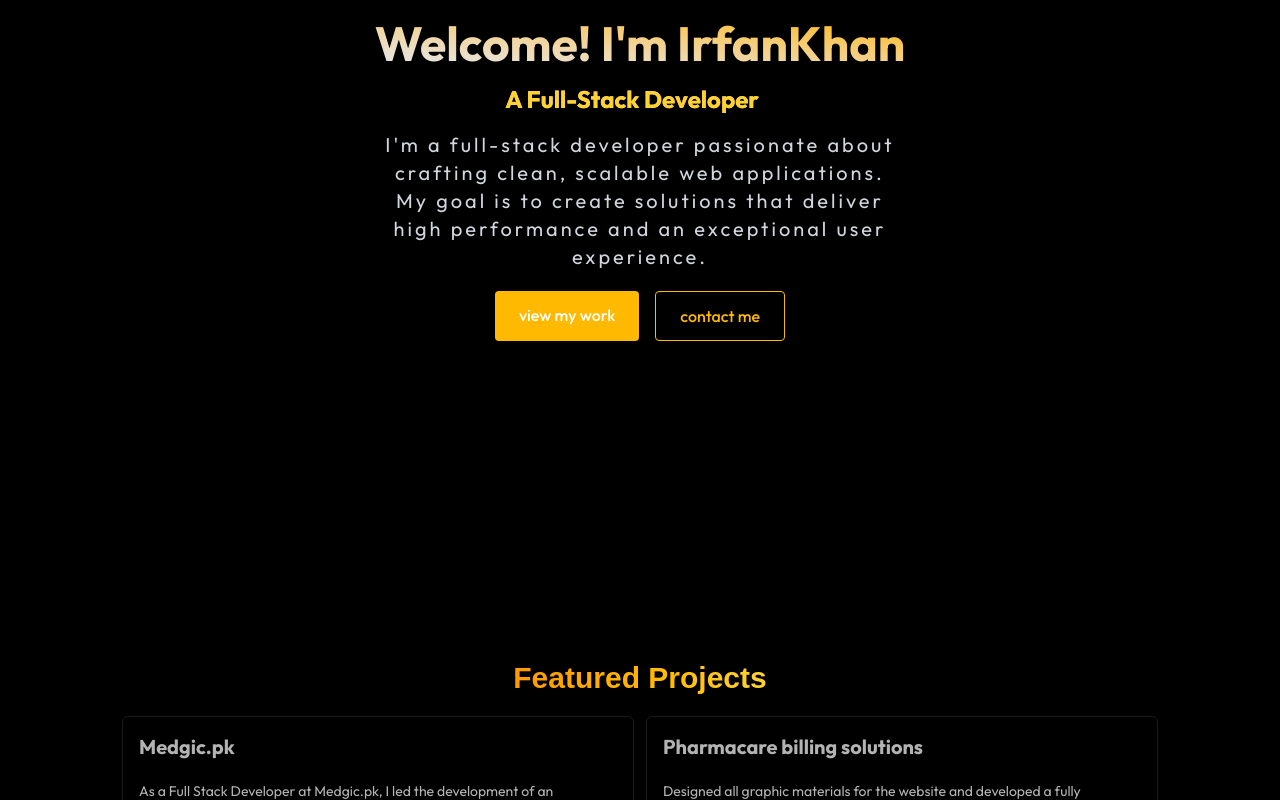
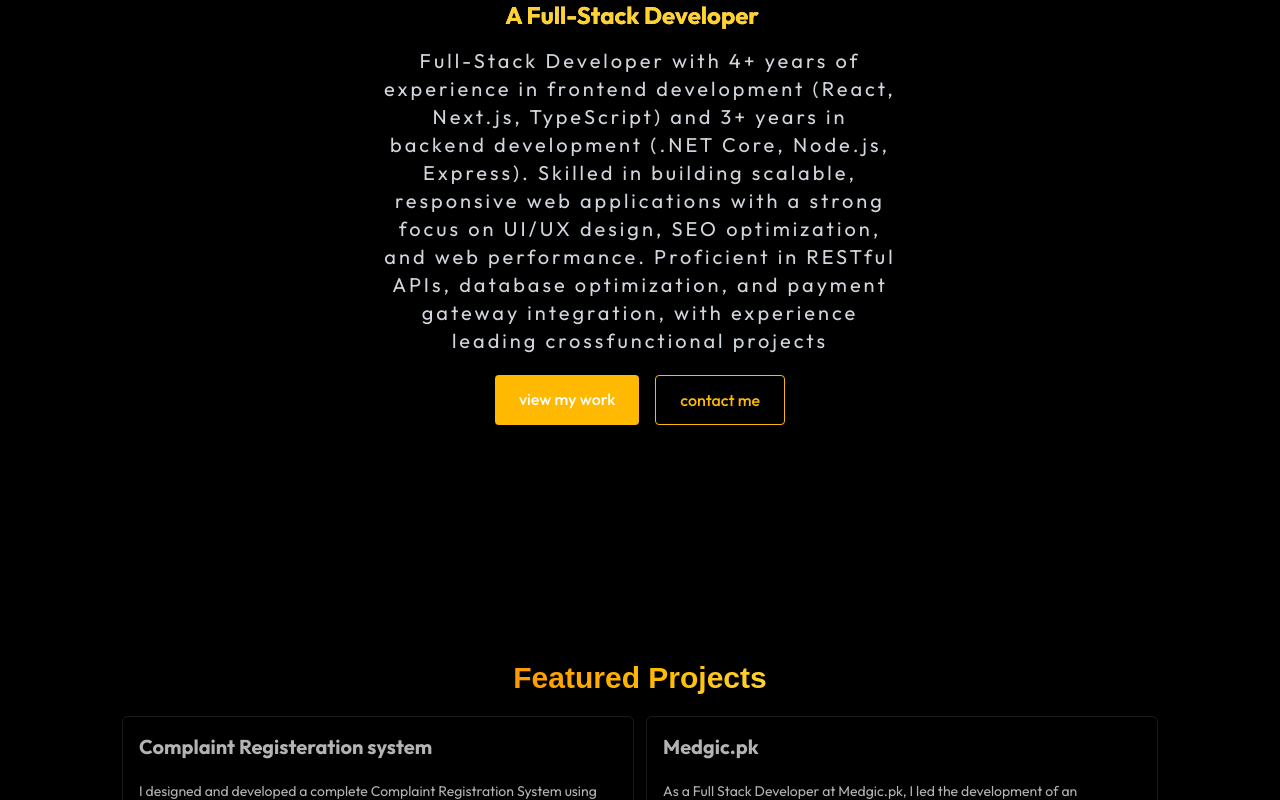
Before and after one commit to DeveloperIrkhan/irfankhan-portfolio, a React (Vite) app: page / in a window 1280 px wide. Shown: the part 220-1020 px from the top of the page. Built offline with nearby package versions, Linux system fonts and the light colour scheme; a web font is replaced by a local one.

Commit message:
adding new projects

```diff
--- a/src/Components/sections/About.tsx
+++ b/src/Components/sections/About.tsx
@@ -13,14 +13,15 @@ const frontEndSkills = [
   "Redux Toolkit",
   "Context API",
   "Razor Pages",
-  "React Router"
+  "React Router",
 ];
-const databasesSkills = ["MongoDB", "SQL Server", "Postgre SQL"];
+const databasesSkills = ["MongoDB", "SQL Server", "Postgre SQL", "Supabase"];
 const backendSkills = [
+  "NEXT.JS",
   "Dotnet Core MVC",
   "Node.JS",
   "Express.JS",
-  "DotNet Core APIs"
+  "DotNet Core APIs",
 ];
 const otherSkills = [
   "Photoshop",
@@ -28,7 +29,7 @@ const otherSkills = [
   "Poster Designing",
   "Logo Designing",
   "Sketching",
-  "Photography"
+  "Photography",
 ];
 const About = () => {
   return (
@@ -46,8 +47,9 @@ const About = () => {
           className="text-gray-300 md:max-w-lg max-w-md m-auto mb-5 font-Outfit md:text-xl text-center text-sm tracking-[3px]
         hover:-translate-y-1 transition-all duration-300"
         >
-          Hi 🖐, I'm a full-stack web developer with 4 years of experience in creating responsive websites.
-          Additionally, I have a strong background in Graphic designing as well
+          Hi 🖐, I'm a full-stack web developer with 4 years of experience in
+          creating responsive websites. Additionally, I have a strong background
+          in Graphic designing as well
         </p>
         <p
           data-aos="flip-right"
@@ -62,14 +64,13 @@ const About = () => {
           className="text-gray-300 md:max-w-lg max-w-md m-auto mb-5 font-Outfit md:text-xl text-center text-sm tracking-[3px]
         hover:-translate-y-1 transition-all duration-300"
         >
-          I have 2 years of expertise in React,
-          the most popular framework for building modern web applications.
-          and I have also worked as a .NET Core developer for 2 years, where I utilized .NET Core
-          and Web APIs to build scalable applications. Over the past year,
-          I have started working with Node.js and Express.js for backend development. Additionally,
-           I am proficient in MongoDB and PostgreSQL,
-          two of the most widely used databases for web development.
-
+          I have 2 years of expertise in React, the most popular framework for
+          building modern web applications. and I have also worked as a .NET
+          Core developer for 2 years, where I utilized .NET Core and Web APIs to
+          build scalable applications. Over the past year, I have started
+          working with Node.js and Express.js for backend development.
+          Additionally, I am proficient in MongoDB and PostgreSQL, two of the
+          most widely used databases for web development.
         </p>
         <div
           data-aos="flip-up"
@@ -409,8 +410,8 @@ const About = () => {
                   className="flex flex-row flex-wrap items-center gap-1 my-1"
                 >
                   <div className="w-2 h-2 rounded-2xl bg-amber-500"> </div>
-                  <span className="font-bold">Web Developer</span> BrainXero Islamabad
-                  (Dec 2018 – Oct 2020)
+                  <span className="font-bold">Web Developer</span> BrainXero
+                  Islamabad (Dec 2018 – Oct 2020)
                   <p className="list-disc list-inside ml-4 text-gray-300 flex items-center">
                     Started as an intern and later worked as graphic designer
                     and Front-End Web developer
@@ -444,8 +445,6 @@ const About = () => {
                     effectively
                   </p>
                 </li>
-
-
               </ul>
             </div>
           </div>
--- a/src/Components/sections/Home.tsx
+++ b/src/Components/sections/Home.tsx
@@ -22,15 +22,19 @@ const Home = () => {
                 "React Specialist",
                 "TypeScript Architect",
                 "Illustrator Expert",
-                "2D Animations Lover"
+                "2D Animations Lover",
               ]}
             />
           </h1>
 
           <p className=" text-gray-300  font-Outfit md:text-xl text-center text-sm tracking-[3px]  mb-0 md:max-w-lg max-w-[80%] mx-auto">
-            I'm a full-stack developer passionate about crafting clean, scalable
-            web applications. My goal is to create solutions that deliver high
-            performance and an exceptional user experience.
+            Full-Stack Developer with 4+ years of experience in frontend
+            development (React, Next.js, TypeScript) and 3+ years in backend
+            development (.NET Core, Node.js, Express). Skilled in building
+            scalable, responsive web applications with a strong focus on UI/UX
+            design, SEO optimization, and web performance. Proficient in RESTful
+            APIs, database optimization, and payment gateway integration, with
+            experience leading crossfunctional projects
           </p>
           <div className="flex justify-center gap-4 mt-5">
             <a
--- a/src/Components/sections/Projects.tsx
+++ b/src/Components/sections/Projects.tsx
@@ -9,7 +9,21 @@ const Projects = () => {
       <div className="max-w-5xl mx-auto px-4">
         <Title title="Featured Projects" />
       </div>
-      <div  className="grid md:grid-cols-2 grid-cols-1 gap-3 h-auto">
+      <div className="grid md:grid-cols-2 grid-cols-1 gap-3 h-auto">
+        <ProjectCard
+          projectName="Complaint Registeration system"
+          description="I designed and developed a complete Complaint Registration System using Next.js, TypeScript, and MongoDB, allowing users to register complaints and track their status in real time. The system includes a robust role-based access structure with two dedicated dashboards: an Admin Dashboard for viewing all complaints, assigning tickets and tasks to technicians, managing priority levels, and monitoring progress, and a Technician Dashboard for accessing assigned tasks, updating complaint statuses, and managing daily workflow. I also implemented a user-friendly interface that improved complaint submission accuracy and significantly reduced processing time."
+          skills={[
+            "NEXT.js",
+            "NEXT.js API routes",
+            "TypeScript",
+            "Tailwind CSS",
+            "Shadcn UI",
+            "Auth.js",
+            "MongoDB",
+          ]}
+          link="#"
+        />
         <ProjectCard
           projectName="Medgic.pk"
           description="As a Full Stack Developer at Medgic.pk, I led the development of an innovative medical website that allows users to access healthcare resources and book appointments with professionals. I utilized .NET Core to build a robust backend, ensuring seamless integration with the frontend for a smooth user experience. Additionally, I implemented responsive design principles to optimize accessibility across different devices, enhancing usability and engagement."
@@ -21,7 +35,7 @@ const Projects = () => {
             "PayPro Integration",
             "C#",
             "javascript",
-            "jQuery"
+            "jQuery",
           ]}
           link="https://www.medgic.pk"
         />
@@ -35,7 +49,7 @@ const Projects = () => {
             "aos animation",
             "EmailJS",
             "javascript",
-            "SEO optimized"
+            "SEO optimized",
           ]}
           link="https://pcaresolution.com/"
         />
@@ -54,7 +68,7 @@ performance"
             "javascript",
             "Photoshop",
             "Illustrator",
-            "SEO optimized"
+            "SEO optimized",
           ]}
           link="https://www.unicarepsychiatry.com"
         />
@@ -71,7 +85,7 @@ performance"
             "Photoshop",
             "Illustrator",
             "Wordpress",
-            "SEO optimization"
+            "SEO optimization",
           ]}
           link="https://www.imusafir.pk"
         />
@@ -87,7 +101,7 @@ performance"
             "javascript",
             "Photoshop",
             "Illustrator",
-            "SEO optimization"
+            "SEO optimization",
           ]}
           link="https://www.brainxero.com"
         />
@@ -103,7 +117,7 @@ performance"
             "Context API",
             "Stripe Payment gateway",
             "Cloudinary",
-            "Tailwind CSS"
+            "Tailwind CSS",
           ]}
           link="#"
         />
@@ -122,7 +136,7 @@ Bootstrap"
             "React Router v6",
             "Stripe Payment gateway",
             "Cloudinary",
-            "Bootstrap 4"
+            "Bootstrap 4",
           ]}
           link="#"
         />
```
